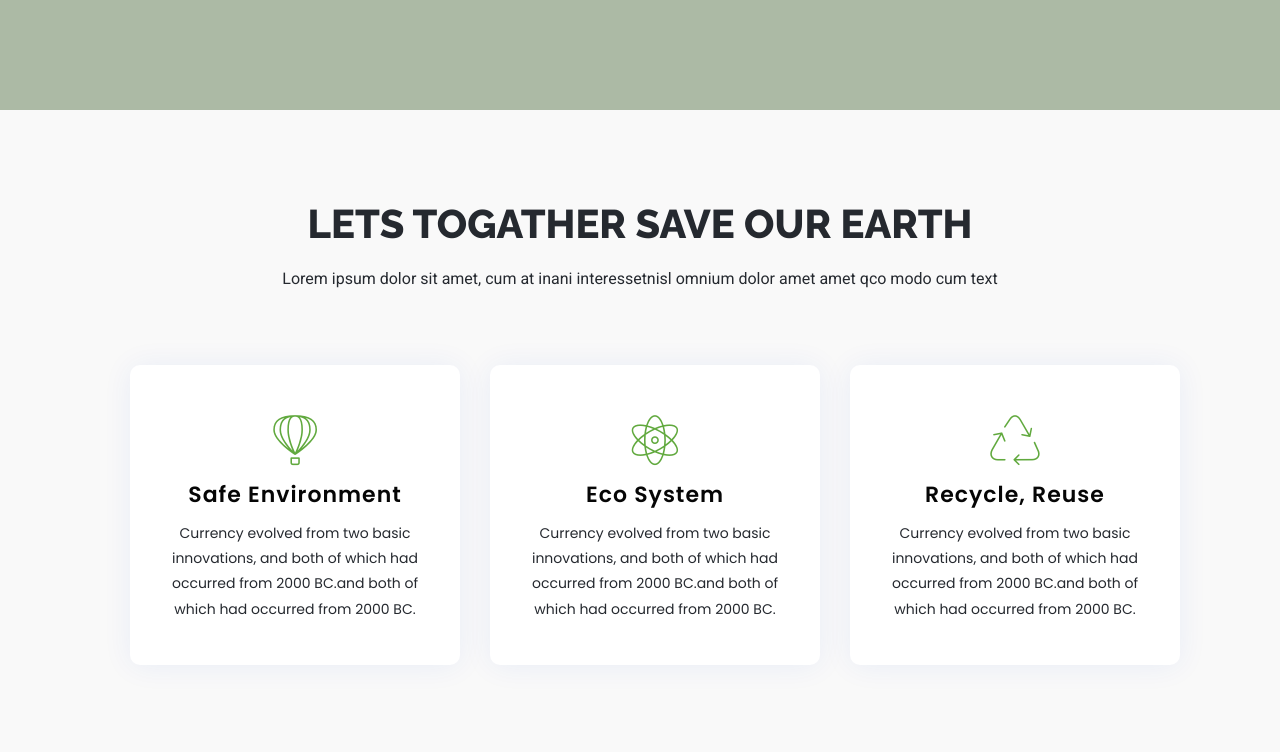
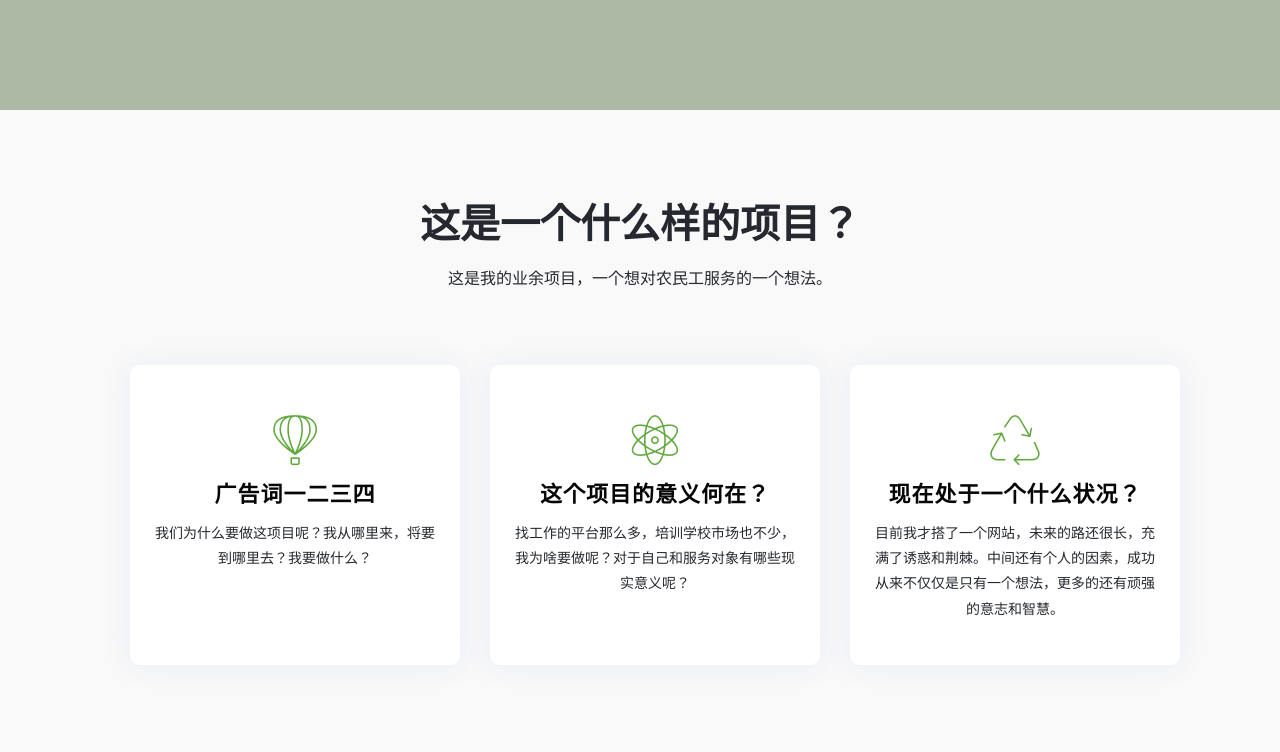
Before and after one commit to wengshirui/ynm, a Django app: page / in a window 1280 px wide. Shown: the part 986-1738 px from the top of the page. Run offline with Django 3.2, Linux system fonts and the light colour scheme; parts of the project's set-up code (start-up, migrations or seed data) failed here and were passed over; some libraries are stand-ins or nearby versions.

Commit message:
我改了一些首页的文字，并且尝试以接口的方式将岗位列表输出。

```diff
--- /dev/null
+++ b/apps/position/urls.py
@@ -0,0 +1,10 @@
+__author__ = 'wsr'
+__date__ = '2018/11/9 0009 下午 4:25'
+
+'''工作岗位的业务处理文件'''
+from django.conf.urls import url
+from .views import *
+
+urlpatterns = [
+    url(r'^list/$', PositionListView.as_view(),name='position_list'), #登录页面链接
+]
--- /dev/null
+++ b/apps/utils/__init__.py
@@ -0,0 +1,2 @@
+__author__ = 'wsr'
+__date__ = '2018/11/9 0009 下午 4:18'
--- /dev/null
+++ b/apps/utils/email_send.py
@@ -0,0 +1,4 @@
+__author__ = 'wsr'
+__date__ = '2018/11/9 0009 下午 4:19'
+
+'''这个py文件是用来发送验证邮件的，比如注册验证、找回密码等，目前这个功能都被手机短信做了，此处待定'''
--- a/templates/index.html
+++ b/templates/index.html
@@ -2,7 +2,7 @@
 <html>
 <head>
 <meta charset="utf-8">
-<title>Home</title>
+<title>跃农门农民工在线服务</title>
 <!-- Stylesheets -->
 <link href="/static/css/bootstrap.css" rel="stylesheet">
 
@@ -75,12 +75,10 @@
                         <div class="navbar-collapse collapse clearfix">
                             <ul class="navigation">
                                 <li><a href="{% url 'index' %}">首页</a></li>
-                                <li><a href="about.html">About</a></li>
+                                <li><a href="{% url 'login' %}">登录地址</a></li>
+                                <li><a href="{% url 'register' %}">注册地址</a></li>
+                                <li><a href="{% url 'position_list' %}">岗位列表</a></li>
                                 <li><a href="/xadmin">后台地址</a></li>
-                                <li><a href="{% url 'login' %}">登录地址</a></li>
-                                <li><a href="blog.html">Blog</a></li>
-                                <li><a href="{% url 'register' %}">注册地址</a></li>
-                                <li><a href="contact.html">Contact Us</a></li>
                             </ul>
                         </div>
                     </nav><!-- Main Menu End-->
@@ -114,8 +112,8 @@
         <div class="container">
 
              <div class="sec-title text-center">
-                <h2>lets togather save our earth</h2>
-                <div class="text">Lorem ipsum dolor sit amet, cum at inani interessetnisl omnium dolor amet amet qco modo cum text </div>
+                <h2>这是一个什么样的项目？</h2>
+                <div class="text">这是我的业余项目，一个想对农民工服务的一个想法。 </div>
             </div>
             <!-- /END Feature SECTION HEADER -->
 
@@ -128,10 +126,10 @@
                                 <i class="icon-hotairballoon"></i>
                             </div>
                             <div class="title text-uppercase">
-                                <h4>safe environment</h4>
+                                <h4>广告词一二三四</h4>
                             </div>
                             <div class="jv-st-desc">
-                                Currency evolved from two basic innovations, and both of which had occurred from 2000 BC.and both of which had occurred from 2000 BC.
+                                我们为什么要做这项目呢？我从哪里来，将要到哪里去？我要做什么？
                             </div>
                         </div>
                     </div>
@@ -141,10 +139,10 @@
                                 <i class="icon-genius"></i>
                             </div>
                             <div class="title text-uppercase">
-                                <h4>eco system</h4>
+                                <h4>这个项目的意义何在？</h4>
                             </div>
                             <div class="jv-st-desc">
-                                Currency evolved from two basic innovations, and both of which had occurred from 2000 BC.and both of which had occurred from 2000 BC.
+                                找工作的平台那么多，培训学校市场也不少，我为啥要做呢？对于自己和服务对象有哪些现实意义呢？
                             </div>
                         </div>
                     </div>
@@ -154,10 +152,10 @@
                                 <i class="icon-recycle"></i>
                             </div>
                             <div class="title text-uppercase">
-                                <h4>recycle, reuse</h4>
+                                <h4>现在处于一个什么状况？</h4>
                             </div>
                             <div class="jv-st-desc">
-                                Currency evolved from two basic innovations, and both of which had occurred from 2000 BC.and both of which had occurred from 2000 BC.
+                                目前我才搭了一个网站，未来的路还很长，充满了诱惑和荆棘。中间还有个人的因素，成功从来不仅仅是只有一个想法，更多的还有顽强的意志和智慧。
                             </div>
                         </div>
                     </div>
--- a/untitled2/settings.py
+++ b/untitled2/settings.py
@@ -92,6 +92,9 @@ DATABASES = {
         'PASSWORD':'root',
         'HOST': '127.0.0.1',
         'PORT': '3306',
+        'OPTIONS':{
+        "init_command":"SET foreign_key_checks = 0;",
+         },
     }
 }
 
--- a/untitled2/urls.py
+++ b/untitled2/urls.py
@@ -24,6 +24,7 @@ urlpatterns = [
     url(r'^admin/', admin.site.urls,),
     url(r'^xadmin/', xadmin.site.urls,name='xadmin'),
     url(r'',include('ynm.urls')),#用include 来解决链接分组问题
+    url(r'^position/', include('position.urls')),  # 用include 来解决链接分组问题
     url(r'^media/(?P<path>.*)$', serve, {'document_root':settings.MEDIA_ROOT}),#上传文件url地址的设置
     url(r'^captcha', include('captcha.urls')), #注册页面提供图片验证码的第三方包的url
 ]
```
Also changed, not shown: apps/position/views.py (+16 -0 lines).
